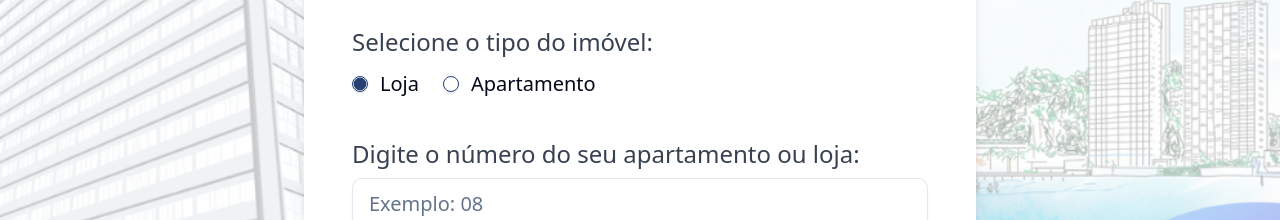
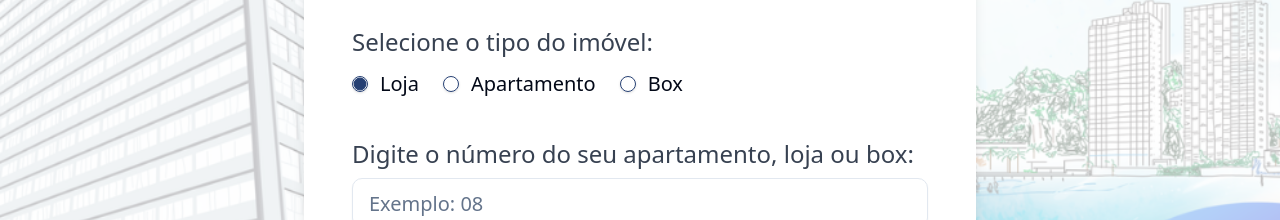
Before and after one commit to erickcordeiroa/frontend-condominio, a React (Vite) app: page /simulador in a window 1280 px wide. Shown: the part 402-622 px from the top of the page. Built offline with nearby package versions, Linux system fonts and the light colour scheme; no server answers.

Commit message:
feat: acrescentando box na chamada

```diff
--- a/src/pages/Simulator.tsx
+++ b/src/pages/Simulator.tsx
@@ -204,6 +204,15 @@ export default function Simulator() {
                                                     Apartamento
                                                 </Label>
                                             </div>
+                                            <div className="flex items-center space-x-3">
+                                                <RadioGroupItem value="BOX" id="BOX" />
+                                                <Label
+                                                    htmlFor="BOX"
+                                                    className="text-sm sm:text-base md:text-xl mb-0"
+                                                >
+                                                    Box
+                                                </Label>
+                                            </div>
                                         </div>
                                     </RadioGroup>
                                 )}
@@ -215,7 +224,7 @@ export default function Simulator() {
                                 htmlFor="location"
                                 className="text-sm sm:text-base md:text-2xl font-medium text-gray-700"
                             >
-                                Digite o número do seu apartamento ou loja:
+                                Digite o número do seu apartamento, loja ou box:
                             </Label>
                             <Controller
                                 name="location"
--- a/src/pages/admin/fraction/create-fraction.tsx
+++ b/src/pages/admin/fraction/create-fraction.tsx
@@ -131,6 +131,7 @@ export default function CreateFraction() {
                 <SelectContent>
                   <SelectGroup>
                     <SelectItem value="APTO">Apartamento</SelectItem>
+                    <SelectItem value="BOX">Box</SelectItem>
                     <SelectItem value="LOJA">Loja</SelectItem>
                   </SelectGroup>
                 </SelectContent>
--- a/src/pages/admin/fraction/edit-fraction.tsx
+++ b/src/pages/admin/fraction/edit-fraction.tsx
@@ -152,6 +152,7 @@ export default function EditFraction() {
                 <SelectContent>
                   <SelectGroup>
                     <SelectItem value="APTO">Apartamento</SelectItem>
+                    <SelectItem value="BOX">Box</SelectItem>
                     <SelectItem value="LOJA">Loja</SelectItem>
                   </SelectGroup>
                 </SelectContent>
--- a/src/pages/admin/fraction/list-fraction.tsx
+++ b/src/pages/admin/fraction/list-fraction.tsx
@@ -44,7 +44,13 @@ export default function ListFraction() {
       if (data.length > 0) {
         newData = data.map((item: IFraction) => {
           const newItem = { ...item };
-          newItem.type = newItem.type === "LOJA" ? "Loja" : "Apartamento";
+          if (newItem.type === "LOJA") {
+            newItem.type = "Loja";
+          } else if (newItem.type === "APTO") {
+            newItem.type = "Apartamento";
+          } else if (newItem.type === "BOX") {
+            newItem.type = "Box";
+          }
 
           const fractionAsNumber =
             typeof newItem.fraction === "string"
```
